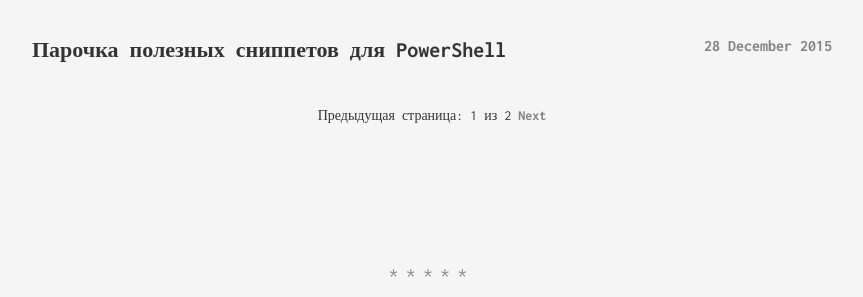
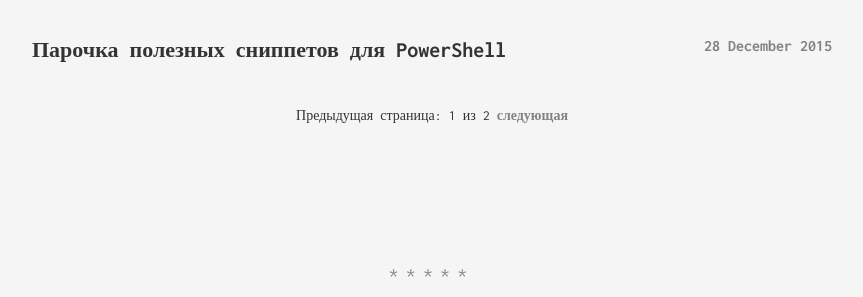
Before and after one commit to shelomentsevd/shelomentsevd.github.io, a Jekyll site: the page built from index.html, in a window 1280 px wide. Shown: the part 748-1045 px from the top of the page, without its empty margins (208-1071 px from the left). Built offline with Jekyll 4.4.1, drawn with Linux system fonts in a browser that asks for light colours; the list of posts is cut into pages by our own code.

Commit message:
russian translation

```diff
--- a/index.html
+++ b/index.html
@@ -25,7 +25,7 @@
 {% endif %}
 <span class="page_number ">страница: {{ paginator.page }} из {{ paginator.total_pages }}</span>
 {% if paginator.next_page %}
-  <a href="{{ paginator.next_page_path }}" class="next">Next</a>
+  <a href="{{ paginator.next_page_path }}" class="next">следующая</a>
 {% else %}
   <span class="next ">Следующая</span>
 {% endif %}
```
